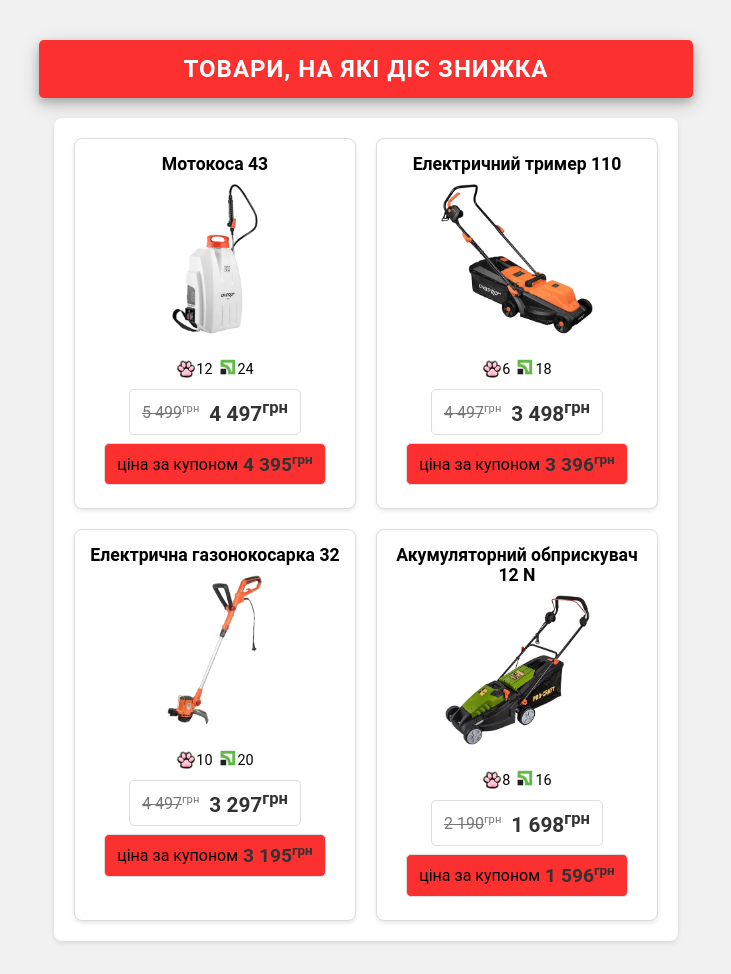
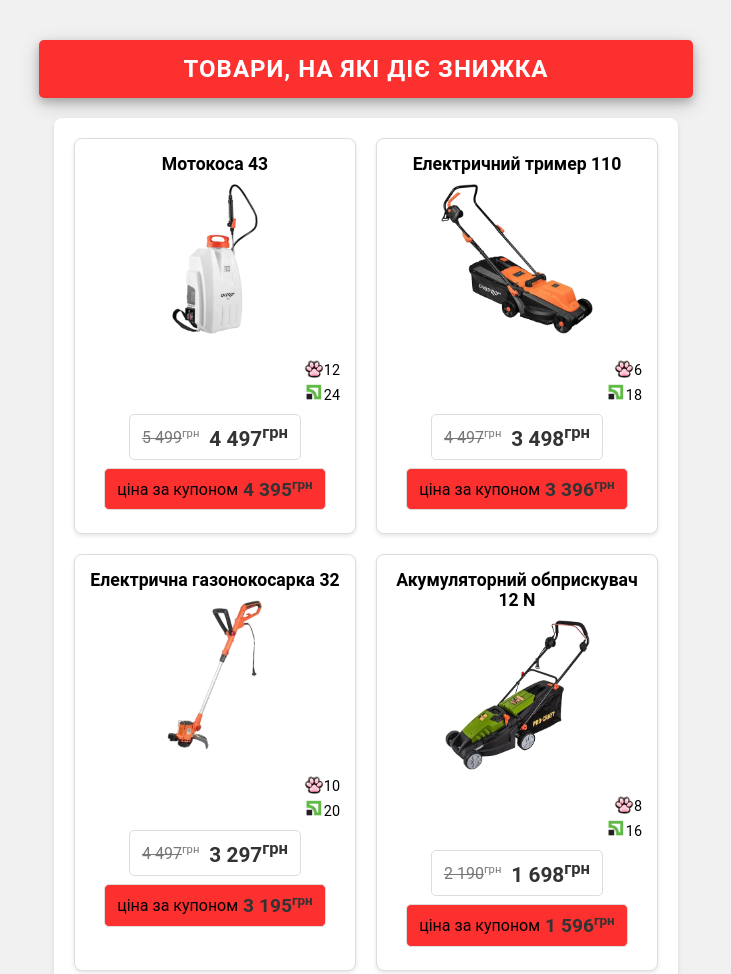
Before and after one commit to DarynaPolt/market-2, a plain HTML site: page index.html in a window 1280 px wide. Shown: the top 974 px of the page, without its empty margins (274-1005 px from the left). Drawn offline with Linux system fonts and the light colour scheme.

Commit message:
Update style.css
Перемістила в праву сторону способи оплати

```diff
--- a/style.css
+++ b/style.css
@@ -100,8 +100,8 @@ width: 300px;
 .parts-pay {
   margin-top: 15px;
   display: flex;
-  align-items: center;
-  justify-content: center;
+  flex-direction: column;
+  align-items: flex-end;
   gap: 5px;
   margin-bottom: 10px;
 }
@@ -111,9 +111,11 @@ width: 300px;
 }
 
 .parts-pay div {
+  width: 250px;
   display: flex;
-  align-items: center;
+  align-items: flex-end;
   font-size: 0.9em;
+  justify-content: flex-end;
 }
 
 .price {
```
